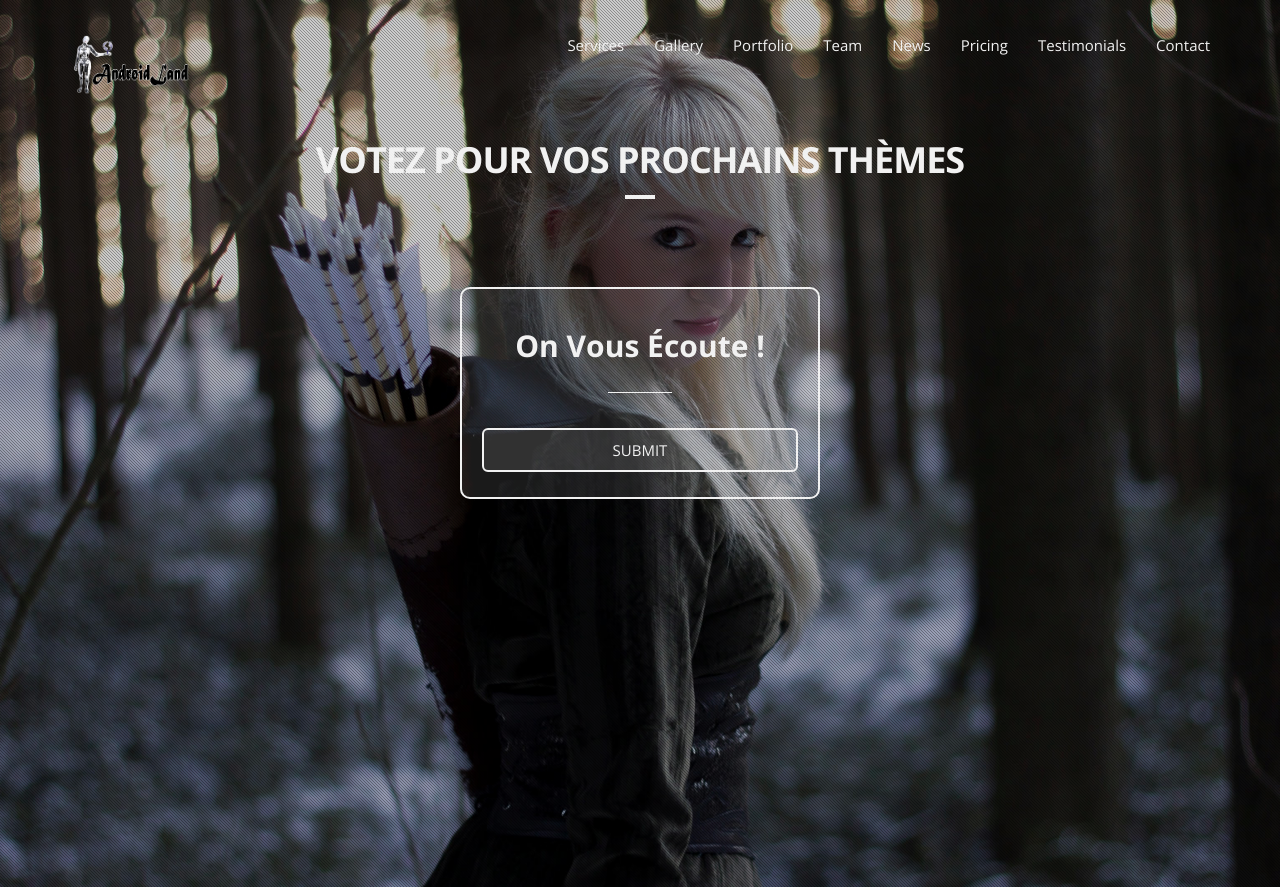
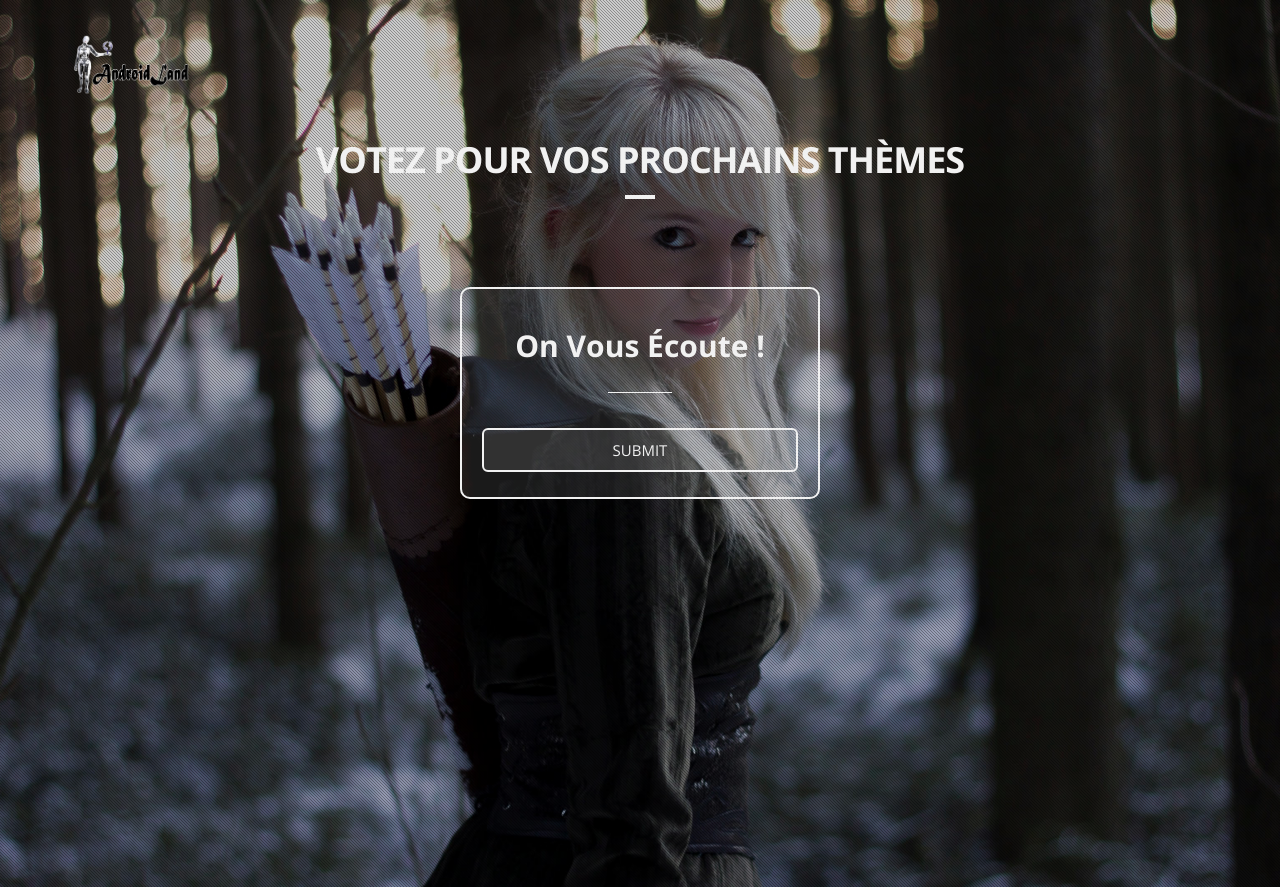
Before and after one commit to Error974/androidland, a PHP site: page /survey.php in a window 1280 px wide. Run offline with PHP 8.4, Linux system fonts and the light colour scheme; data that the repository does not hold is empty; some libraries are stand-ins or nearby versions.

Commit message:
Auto stash before merge of "master" and "origin/master"

```diff
--- a/survey.php
+++ b/survey.php
@@ -88,21 +88,6 @@
 					<img src="img/logo1.png" alt="logo">
 				  </a>
 				</div>
-
-				<!-- Collect the nav links, forms, and other content for toggling -->
-				<div class="collapse navbar-collapse" id="collapse-navbar">
-
-				  <ul class="nav navbar-nav navbar-right">
-					<li><a data-scroll href="index.html">Services</a></li>
-					<li><a data-scroll href="index.html">Gallery</a></li>
-					<li><a data-scroll href="index.html">Portfolio</a></li>
-					<li><a data-scroll href="index.html">Team</a></li>
-					<li><a data-scroll href="index.html">News</a></li>
-					<li><a data-scroll href="index.html">Pricing</a></li>
-					<li><a data-scroll href="index.html">Testimonials</a></li>
-					<li><a data-scroll href="index.html">Contact</a></li>
-				  </ul>
-				</div><!-- /.navbar-collapse -->
 			  </div><!-- /.container -->
 			</nav>
 		</header>
@@ -127,7 +112,7 @@
 								<div class="separator"></div>
 								<?php foreach($answers as $answer): ?>
 									<div class="radio">
-										<?= $answer['answer'] ?> <?php $timed = ($answer['nb_answer'] * 100); echo round( $timed/$totalAnswer, 0); ?>%
+										<?= $answer['answer'] ?> <?php $timed = ($answer['nb_answer'] * 100); echo round( $timed/$totalAnswer); ?>%
 									</div>
 								<?php endforeach; ?>
 							<?php else: ?>
```
